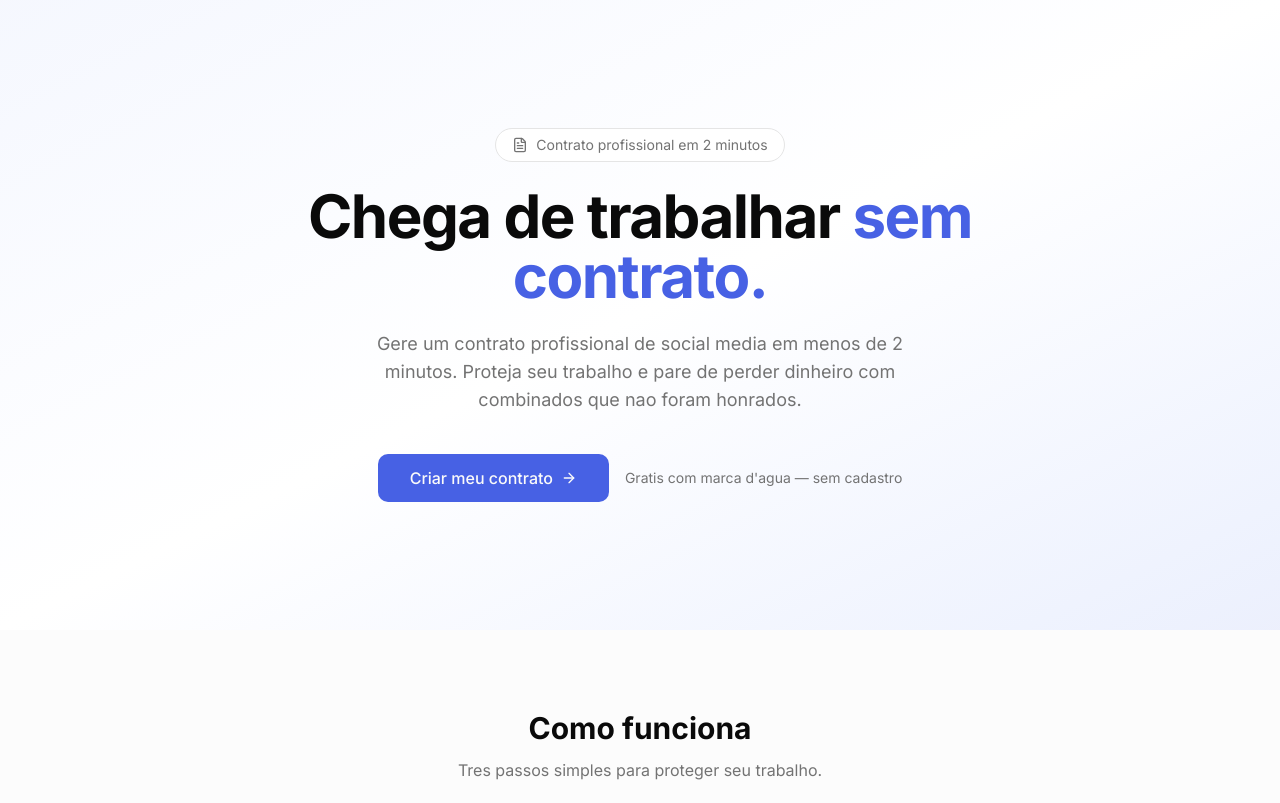
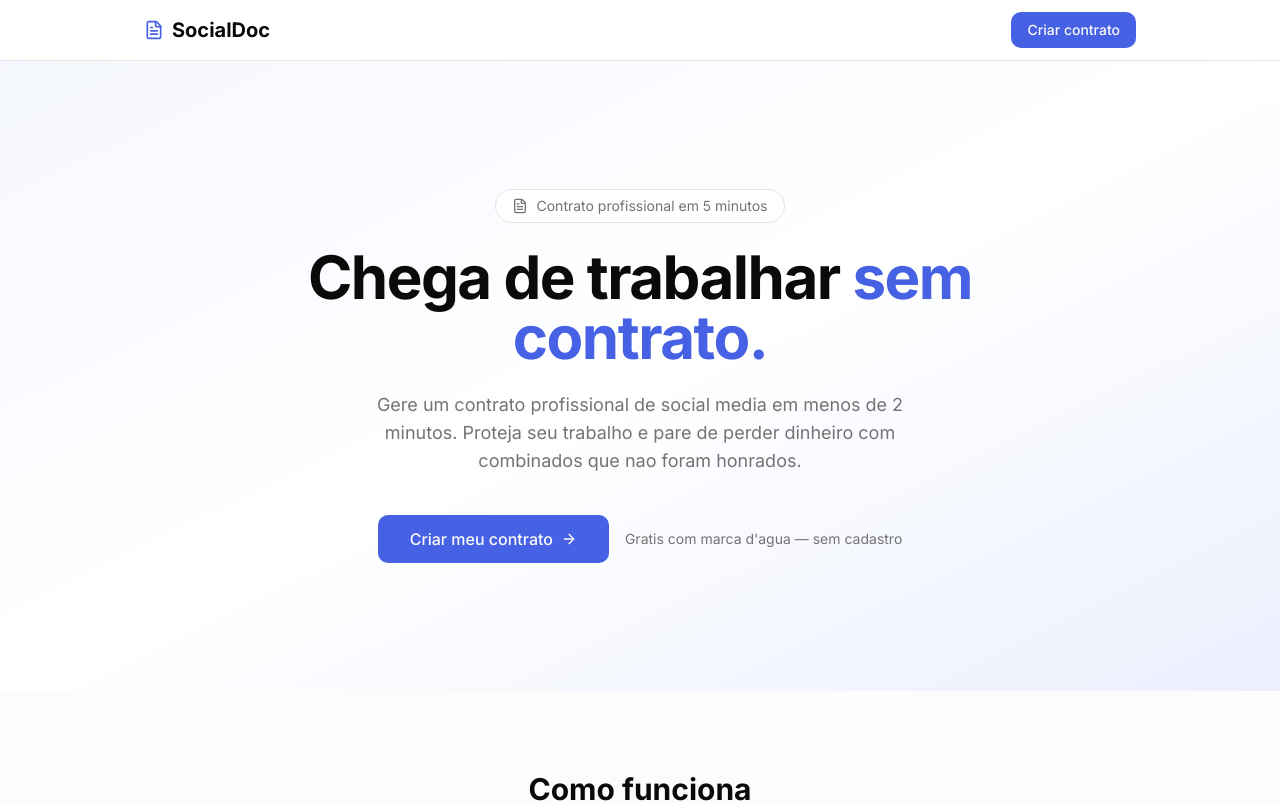
Before and after one commit to dan94k/SocialDoc, a Next.js app: page / in a window 1280 px wide. Shown: the top 803 px of the page. Built offline with nearby package versions, Linux system fonts and the light colour scheme.

Commit message:
adicionando header

```diff
--- a/src/app/page.tsx
+++ b/src/app/page.tsx
@@ -1,3 +1,4 @@
+import Navbar from "@/components/landing/navbar";
 import Hero from "@/components/landing/hero";
 import HowItWorks from "@/components/landing/how-it-works";
 import PdfPreview from "@/components/landing/pdf-preview";
@@ -7,6 +8,7 @@ import Footer from "@/components/landing/footer";
 export default function Home() {
   return (
     <main>
+      <Navbar />
       <Hero />
       <HowItWorks />
       <PdfPreview />
--- a/src/components/landing/hero.tsx
+++ b/src/components/landing/hero.tsx
@@ -10,7 +10,7 @@ export default function Hero() {
       <div className="mx-auto max-w-3xl text-center">
         <div className="mb-6 inline-flex items-center gap-2 rounded-full border bg-background px-4 py-1.5 text-sm text-muted-foreground">
           <FileText className="h-4 w-4" />
-          Contrato profissional em 2 minutos
+          Contrato profissional em 5 minutos
         </div>
 
         <h1 className="text-4xl font-bold tracking-tight md:text-6xl">
--- /dev/null
+++ b/src/components/landing/navbar.tsx
@@ -0,0 +1,22 @@
+import Link from "next/link";
+import { FileText } from "lucide-react";
+
+export default function Navbar() {
+  return (
+    <nav className="sticky top-0 z-50 border-b bg-background/80 backdrop-blur-sm">
+      <div className="mx-auto flex max-w-5xl items-center justify-between px-4 py-3">
+        <Link href="/" className="flex items-center gap-2 font-bold text-xl">
+          <FileText className="h-5 w-5 text-primary" />
+          SocialDoc
+        </Link>
+
+        <Link
+          href="/contrato"
+          className="rounded-lg bg-primary px-4 py-2 text-sm font-medium text-primary-foreground transition-colors hover:bg-primary/80"
+        >
+          Criar contrato
+        </Link>
+      </div>
+    </nav>
+  );
+}
```
